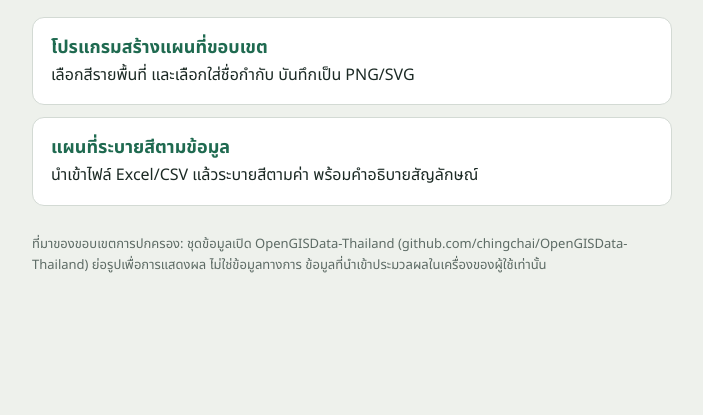
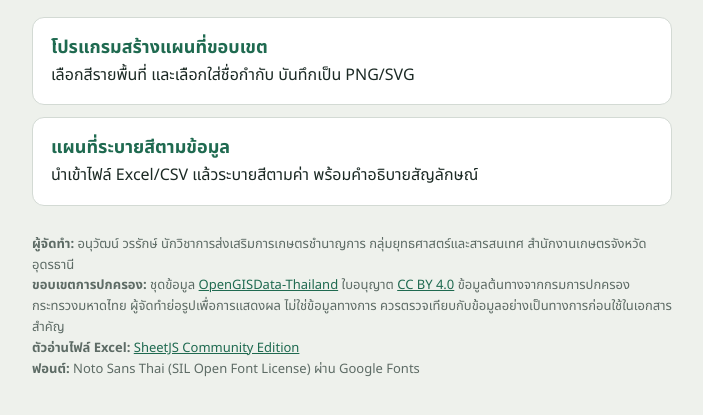
Before and after one commit to anuwatworrarak/udon-map-tools-doae, a plain HTML site: page index.html in a window 1280 px wide. Shown: the part 103-518 px from the top of the page, without its empty margins (288-991 px from the left). Drawn offline with Linux system fonts and the light colour scheme.

Commit message:
Add files via upload

```diff
--- a/index.html
+++ b/index.html
@@ -8,11 +8,11 @@ main{max-width:640px;margin:0 auto;padding:32px 20px}
 h1{font-size:24px;margin:0 0 4px}p{margin:0 0 20px;color:#5d6b65}
 a.card{display:block;background:#fff;border:1px solid #d3dad4;border-radius:12px;padding:16px 18px;margin-bottom:12px;color:inherit;text-decoration:none}
 a.card:hover{border-color:#1f6a50}a.card b{display:block;color:#1f6a50;font-size:18px}
-small{display:block;margin-top:28px;color:#5d6b65;font-size:13px}
+small a{color:#1f6a50}small{display:block;margin-top:28px;color:#5d6b65;font-size:13px}
 @media (prefers-color-scheme:dark){body{background:#141b18;color:#e6eee9}a.card{background:#1c2622;border-color:#33423c}a.card b{color:#4fb48f}p,small{color:#9ba9a2}}
 </style></head><body><main>
 <h1>เครื่องมือแผนที่ จังหวัดอุดรธานี</h1><p>ระดับอำเภอและตำบล ใช้งานได้ในเบราว์เซอร์ ไม่ต้องติดตั้ง</p>
 <a class="card" href="map-generator/"><b>โปรแกรมสร้างแผนที่ขอบเขต</b>เลือกสีรายพื้นที่ และเลือกใส่ชื่อกำกับ บันทึกเป็น PNG/SVG</a>
 <a class="card" href="data-map/"><b>แผนที่ระบายสีตามข้อมูล</b>นำเข้าไฟล์ Excel/CSV แล้วระบายสีตามค่า พร้อมคำอธิบายสัญลักษณ์</a>
-<small>ที่มาของขอบเขตการปกครอง: ชุดข้อมูลเปิด OpenGISData-Thailand (github.com/chingchai/OpenGISData-Thailand) ย่อรูปเพื่อการแสดงผล ไม่ใช่ข้อมูลทางการ ข้อมูลที่นำเข้าประมวลผลในเครื่องของผู้ใช้เท่านั้น</small>
+<small><b>ผู้จัดทำ:</b> อนุวัฒน์ วรรักษ์ นักวิชาการส่งเสริมการเกษตรชำนาญการ กลุ่มยุทธศาสตร์และสารสนเทศ สำนักงานเกษตรจังหวัดอุดรธานี<br><b>ขอบเขตการปกครอง:</b> ชุดข้อมูล <a href="https://github.com/chingchai/OpenGISData-Thailand" target="_blank" rel="noopener">OpenGISData-Thailand</a> ใบอนุญาต <a href="https://creativecommons.org/licenses/by/4.0/" target="_blank" rel="noopener">CC BY 4.0</a> ข้อมูลต้นทางจากกรมการปกครอง กระทรวงมหาดไทย ผู้จัดทำย่อรูปเพื่อการแสดงผล ไม่ใช่ข้อมูลทางการ ควรตรวจเทียบกับข้อมูลอย่างเป็นทางการก่อนใช้ในเอกสารสำคัญ<br><b>ตัวอ่านไฟล์ Excel:</b> <a href="https://sheetjs.com" target="_blank" rel="noopener">SheetJS Community Edition</a><br><b>ฟอนต์:</b> Noto Sans Thai (SIL Open Font License) ผ่าน Google Fonts</small>
 </main></body></html>
```
Also changed, not shown: data-map/index.html (+2 -1 lines), map-generator/index.html (+2 -1 lines), README.txt.
